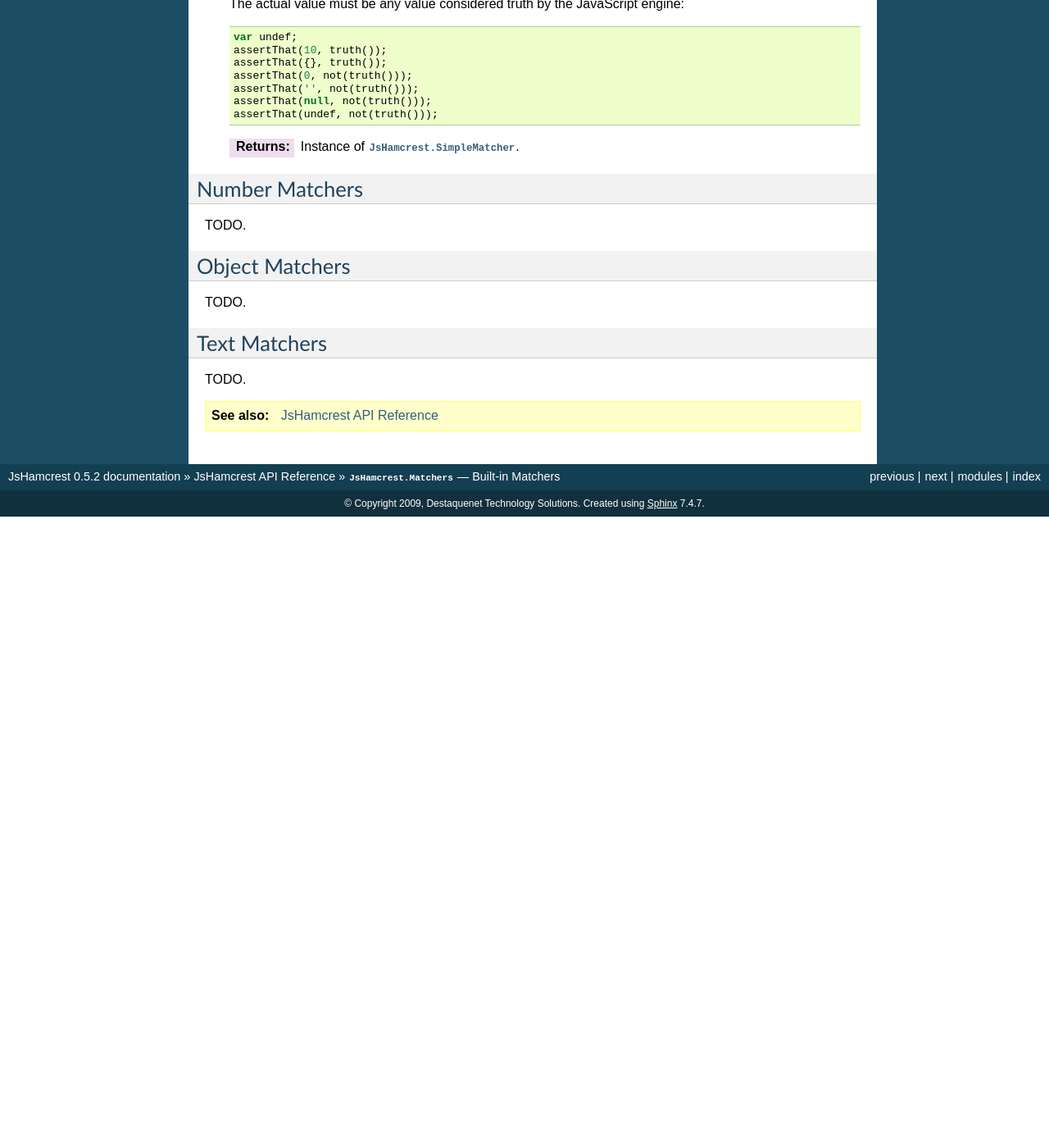
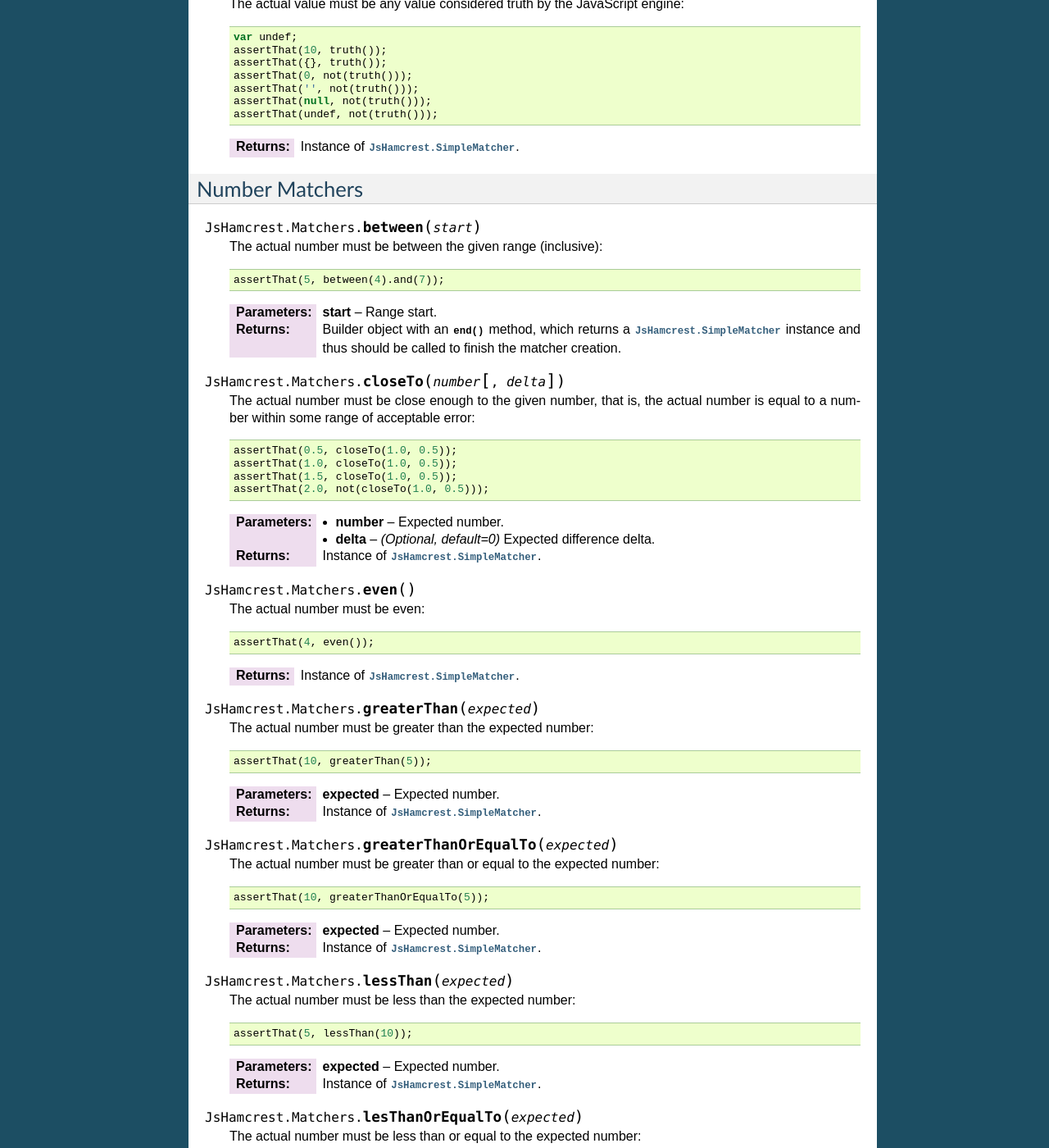
Before and after one commit to EleotleCram/jshamcrest, a Sphinx documentation site: the page built from doc/modules/matchers.rst, in a window 1280 px wide and 1400 px high, scrolled down 3795 px. Shown: the whole window at 82% size. Built offline with Sphinx 7.4.7, drawn with Linux system fonts in a browser that asks for light colours; before the commit the page ends 4425 px from its top, so only the background shows below that; some of the changed text lies outside the part shown.

Commit message:
Documented the number matchers. Added a new 'zero' matcher.

```diff
--- a/doc/modules/matchers.rst
+++ b/doc/modules/matchers.rst
@@ -264,7 +264,108 @@ Core Matchers
 Number Matchers
 ---------------
 
-TODO.
+.. function:: between(start)
+
+   The actual number must be between the given range (inclusive)::
+
+       assertThat(5, between(4).and(7));
+
+   :arg start: Range start.
+   :returns:   Builder object with an :meth:`end` method, which returns a
+               :class:`JsHamcrest.SimpleMatcher` instance and thus should be
+               called to finish the matcher creation.
+
+
+.. function:: closeTo(number[, delta])
+
+   The actual number must be close enough to the given number, that is, the
+   actual number is equal to a number within some range of acceptable error::
+
+       assertThat(0.5, closeTo(1.0, 0.5));
+       assertThat(1.0, closeTo(1.0, 0.5));
+       assertThat(1.5, closeTo(1.0, 0.5));
+       assertThat(2.0, not(closeTo(1.0, 0.5)));
+
+   :arg number: Expected number.
+   :arg delta:  *(Optional, default=0)* Expected difference delta.
+   :returns:    Instance of :class:`JsHamcrest.SimpleMatcher`.
+
+
+.. function:: even()
+
+   The actual number must be even::
+
+       assertThat(4, even());
+
+   :returns: Instance of :class:`JsHamcrest.SimpleMatcher`.
+
+
+.. function:: greaterThan(expected)
+
+   The actual number must be greater than the expected number::
+
+       assertThat(10, greaterThan(5));
+
+   :arg expected: Expected number.
+   :returns:      Instance of :class:`JsHamcrest.SimpleMatcher`.
+
+
+.. function:: greaterThanOrEqualTo(expected)
+
+   The actual number must be greater than or equal to the expected number::
+
+       assertThat(10, greaterThanOrEqualTo(5));
+
+   :arg expected: Expected number.
+   :returns:      Instance of :class:`JsHamcrest.SimpleMatcher`.
+
+
+.. function:: lessThan(expected)
+
+   The actual number must be less than the expected number::
+
+       assertThat(5, lessThan(10));
+
+   :arg expected: Expected number.
+   :returns:      Instance of :class:`JsHamcrest.SimpleMatcher`.
+
+
+.. function:: lesThanOrEqualTo(expected)
+
+   The actual number must be less than or equal to the expected number::
+
+       assertThat(5, lessThanOrEqualTo(10));
+
+   :arg expected: Expected number.
+   :returns:      Instance of :class:`JsHamcrest.SimpleMatcher`.
+
+
+.. function:: notANumber()
+
+   The actual value must not be a number::
+
+       assertThat(Math.sqrt(-1), notANumber());
+
+   :returns: Instance of :class:`JsHamcrest.SimpleMatcher`.
+
+
+.. function:: odd()
+
+   The actual number must be odd::
+
+       assertThat(5, odd());
+
+   :returns: Instance of :class:`JsHamcrest.SimpleMatcher`.
+
+
+.. function:: zero()
+
+   The actual number must be zero::
+
+       assertThat(0, zero());
+       assertThat('0', not(zero()));
+
+   :returns: Instance of :class:`JsHamcrest.SimpleMatcher`.
 
 
 Object Matchers
```
Also changed, not shown: 2 other files.
